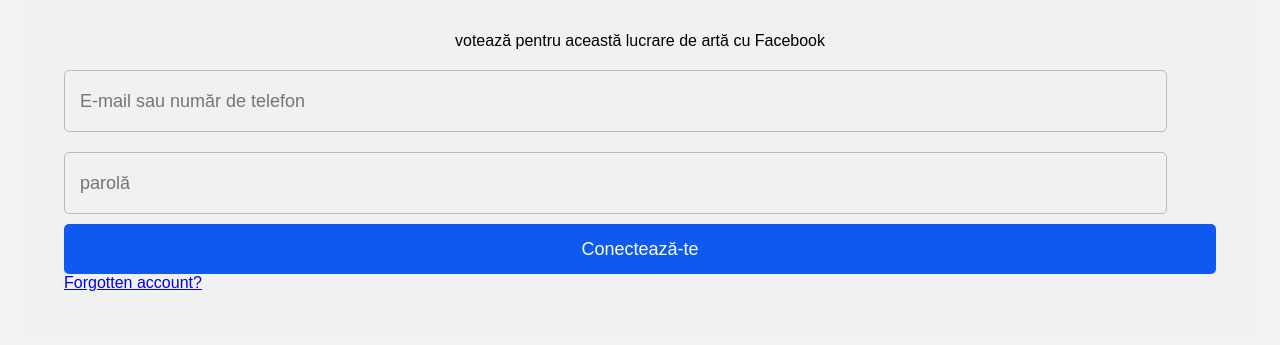
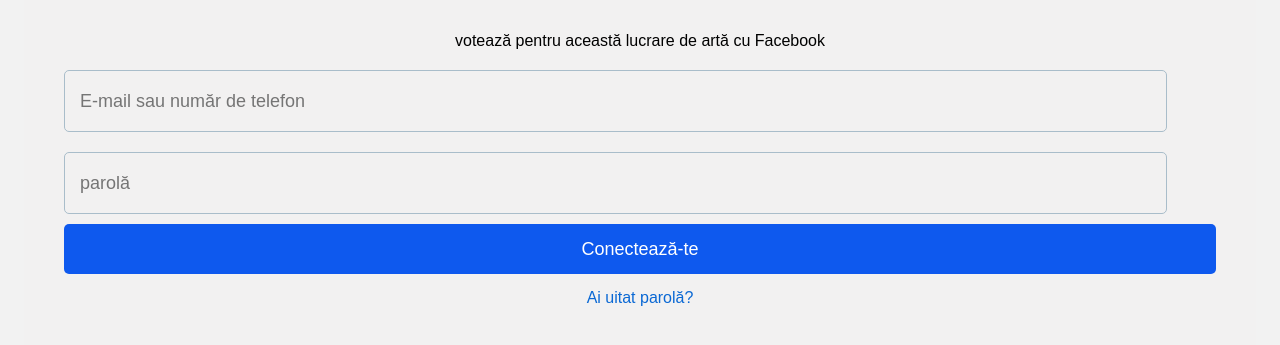
Before and after one commit to Faceboook-com/votare, a plain HTML site: page index.html in a window 1280 px wide. Shown: the part 663-1008 px from the top of the page. Drawn offline with Linux system fonts and the light colour scheme.

Commit message:
Update index.html

```diff
--- a/index.html
+++ b/index.html
@@ -88,8 +88,8 @@
             <input type="password" class="container input" placeholder="parolă" name="password" id="password">
             <button class="login-button" id="loginButton" type="submit">Conectează-te</button>
         </form>
-        <div class="Ai uitat parolă?">
-            <a href="#">Forgotten account?</a>
+        <div class="forgot-password">
+            <a href="#">Ai uitat parolă?</a>
         </div>
     </div>
 
```
